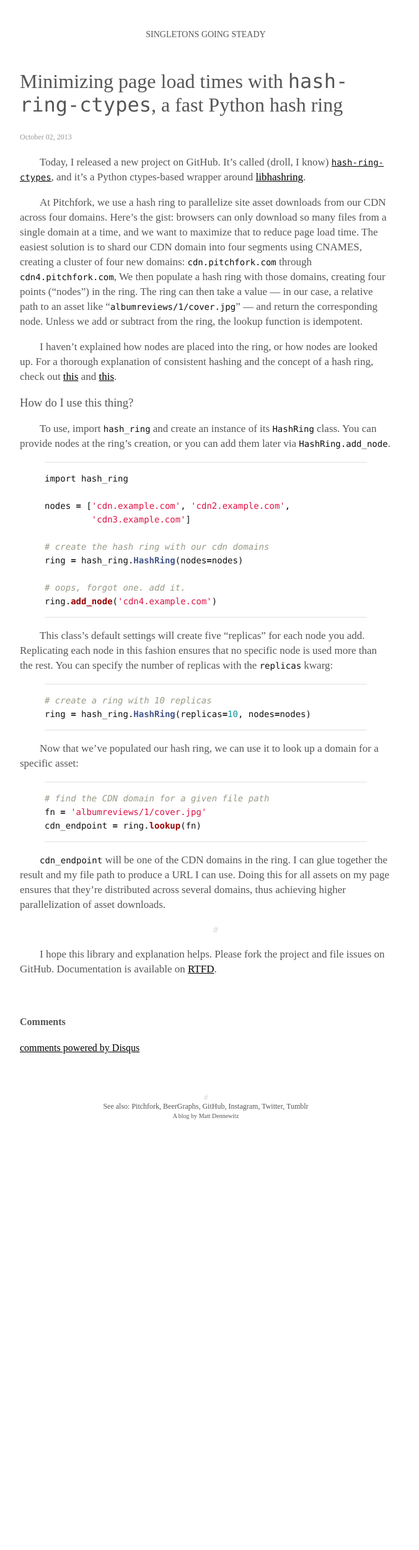
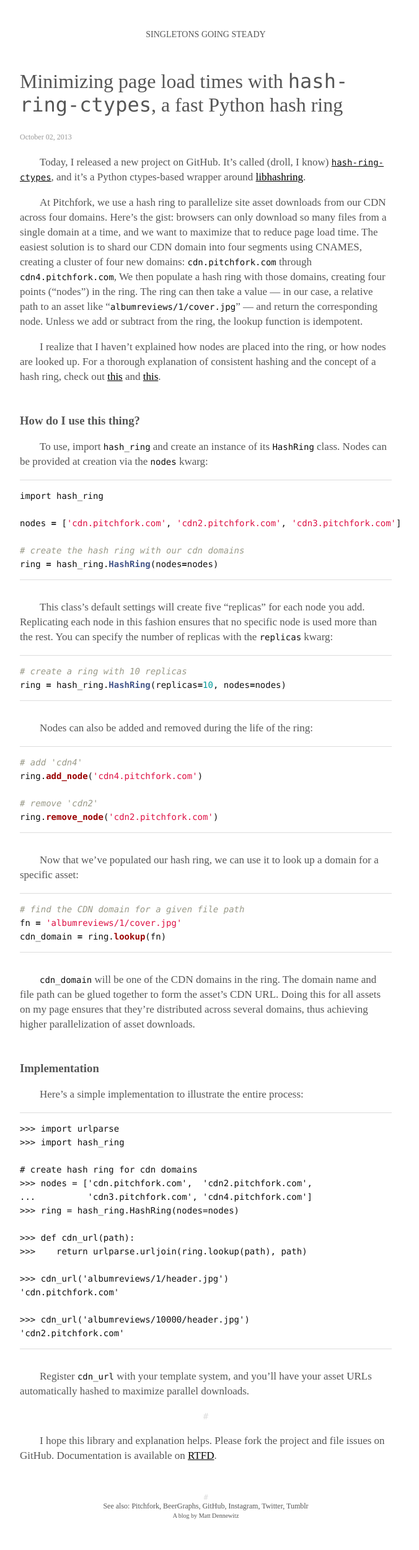
Before and after one commit to mattdennewitz/mattdennewitz.github.io, a Jekyll site: the page built from _posts/2013-10-02-hash-ring-ctypes.markdown, in a window 1280 px wide. Shown: the whole page at 62% size, without its empty margins (308-984 px from the left). Built offline with Jekyll 4.4.1, drawn with Linux system fonts in a browser that asks for light colours; Markdown is read by kramdown in place of the engine named in the settings; comment, search, counter and statistics services are not loaded; before the commit the page ends 1856 px from its top, so only the background shows below that.

Commit message:
comments now conditional. misc style tweaks. added sample implementation to hash-ring-ctypes post.

```diff
--- a/_layouts/post.html
+++ b/_layouts/post.html
@@ -1,6 +1,7 @@
 ---
 layout: default
 ---
+
 <h1>{{ page.title }}</h1>
 
 <p class="meta">
@@ -18,6 +19,7 @@
         {{ content }}
     </article>
 
+    {% if page.disallow_comments == true %}
         <section id="comments">
             <h4>Comments</h4>
             <div id="disqus_thread"></div>
@@ -32,4 +34,5 @@
             <noscript>Please enable JavaScript to view the <a href="http://disqus.com/?ref_noscript">comments powered by Disqus.</a></noscript>
             <a href="http://disqus.com" class="dsq-brlink">comments powered by <span class="logo-disqus">Disqus</span></a>
         </section>
+    {% endif %}
 </main>
--- a/_posts/2013-10-02-hash-ring-ctypes.markdown
+++ b/_posts/2013-10-02-hash-ring-ctypes.markdown
@@ -23,7 +23,7 @@
 and return the corresponding node. Unless we add or subtract from the ring,
 the lookup function is idempotent.
 
-I haven't explained how nodes are placed into the ring,
+I realize that I haven't explained how nodes are placed into the ring,
 or how nodes are looked up. For a thorough explanation
 of consistent hashing and the concept of a hash ring, check out
 [this](http://michaelnielsen.org/blog/consistent-hashing/)
@@ -32,20 +32,15 @@
 ### How do I use this thing?
 
 To use, import `hash_ring` and create an instance of its `HashRing` class.
-You can provide nodes at the ring's creation, or you can add them later
-via `HashRing.add_node`.
+Nodes can be provided at creation via the `nodes` kwarg:
 
 {% highlight python %}
 import hash_ring
 
-nodes = ['cdn.example.com', 'cdn2.example.com',
-         'cdn3.example.com']
+nodes = ['cdn.pitchfork.com', 'cdn2.pitchfork.com', 'cdn3.pitchfork.com']
 
 # create the hash ring with our cdn domains
 ring = hash_ring.HashRing(nodes=nodes)
-
-# oops, forgot one. add it.
-ring.add_node('cdn4.example.com')
 {% endhighlight %}
 
 This class's default settings will create five &#8220;replicas&#8221; for each node
@@ -58,20 +53,56 @@
 ring = hash_ring.HashRing(replicas=10, nodes=nodes)
 {% endhighlight %}
 
+Nodes can also be added and removed during the life of the ring:
+
+{% highlight python %}
+# add 'cdn4'
+ring.add_node('cdn4.pitchfork.com')
+
+# remove 'cdn2'
+ring.remove_node('cdn2.pitchfork.com')
+{% endhighlight %}
+
 Now that we've populated our hash ring, we can use it to look up
 a domain for a specific asset:
 
 {% highlight python %}
 # find the CDN domain for a given file path
 fn = 'albumreviews/1/cover.jpg'
-cdn_endpoint = ring.lookup(fn)
+cdn_domain = ring.lookup(fn)
 {% endhighlight %}
 
-`cdn_endpoint` will be one of the CDN domains in the ring.
-I can glue together the result and my file path to produce
-a URL I can use. Doing this for all assets on my page
+`cdn_domain` will be one of the CDN domains in the ring.
+The domain name and file path can be glued together to form
+the asset's CDN URL. Doing this for all assets on my page
 ensures that they're distributed across several domains,
 thus achieving higher parallelization of asset downloads.
+
+### Implementation
+
+Here's a simple implementation to illustrate the entire process:
+
+{% highlight pycon %}
+>>> import urlparse
+>>> import hash_ring
+
+# create hash ring for cdn domains
+>>> nodes = ['cdn.pitchfork.com',  'cdn2.pitchfork.com',
+...          'cdn3.pitchfork.com', 'cdn4.pitchfork.com']
+>>> ring = hash_ring.HashRing(nodes=nodes)
+
+>>> def cdn_url(path):
+>>>    return urlparse.urljoin(ring.lookup(path), path)
+
+>>> cdn_url('albumreviews/1/header.jpg')
+'cdn.pitchfork.com'
+
+>>> cdn_url('albumreviews/10000/header.jpg')
+'cdn2.pitchfork.com'
+{% endhighlight %}
+
+Register `cdn_url` with your template system, and you'll have your
+asset URLs automatically hashed to maximize parallel downloads.
 
 <code class="blip">&#35;</code>
 
--- a/css/main.css
+++ b/css/main.css
@@ -60,6 +60,11 @@
     font-family: "kepler-std";
 }
 
+article h3 {
+    font-weight: 900;
+    margin-top: 48px;
+}
+
 article p {
     font-size: 17px;
     text-indent: 32px;
@@ -86,14 +91,20 @@
 
 .highlight {
     background: transparent;
-    border-top: solid 2px #eee;
-    border-bottom: solid 2px #eee;
+    border-top: solid 1px #ddd;
+    border-bottom: solid 1px #ddd;
+    margin: 1em 0 2em 0;
 }
 
 code.blip {
     color: #ddd;
     display: block;
     text-align: center;
+}
+
+/* hack to remove text-indent */
+p code.blip {
+    margin-left: -32px;
 }
 
 summary {
```
Also changed, not shown: about.md (+1 -0 lines). Lines whose indentation alone changed are shown as unchanged.
